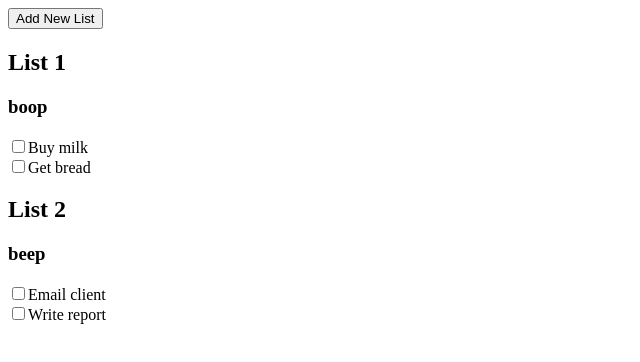
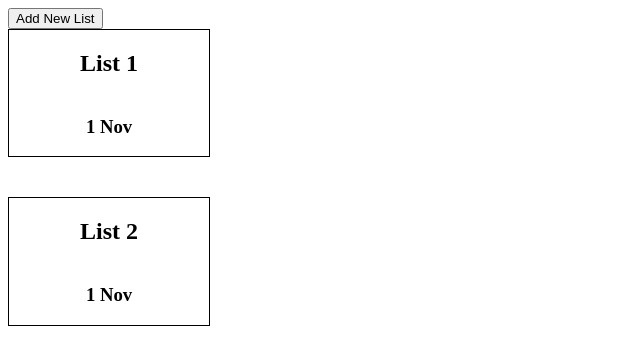
Before and after one commit to kauribeguely/randomJams, a React (Create React App) app in the folder firstreact/: page / in a window 1280 px wide. Shown: the top 362 px of the page, without its empty margins (0-640 px from the left). Built offline with nearby package versions, Linux system fonts and the light colour scheme.

Commit message:
added states to switch between all lists and single list, simplified single list view

```diff
--- a/firstreact/src/App.css
+++ b/firstreact/src/App.css
@@ -0,0 +1,15 @@
+.singleList
+{
+  width: 200px;
+  border: 1px solid black;
+  display: flex;
+  align-items: center;
+  flex-direction: column;
+  margin-bottom: 40px;
+}
+
+.right
+{
+  /* right:0px;
+  position: absolute; */
+}
--- a/firstreact/src/App.js
+++ b/firstreact/src/App.js
@@ -10,7 +10,7 @@ function App() {
     {
        id: 1,
        name: 'List 1',
-       category: 'boop',
+       timeModified: '1 Nov',
        listItems: [
          { id: 1, text: 'Buy milk', completed: false, owner: 'him' },
          { id: 2, text: 'Get bread', completed: true, owner: 'her' }
@@ -19,7 +19,7 @@ function App() {
      {
        id: 2,
        name: 'List 2',
-       category: 'beep',
+       timeModified: '1 Nov',
        listItems: [
          { id: 1, text: 'Email client', completed: false, owner: 'him' },
          { id: 2, text: 'Write report', completed: false, owner: 'her' }
@@ -27,12 +27,21 @@ function App() {
      },
   ]);
 
+  const [activePage, setActivePage] = useState("allLists");
+  const [currentList, setCurrentList] = useState(null);
+
+  // Function to view a single list
+const viewList = (list) => {
+  setCurrentList(list);
+  setActivePage("singleList");
+};
+
   // const []
 
 // Function to add a new list item
 const addList = () => {
 
- const newList = { name: `List ${lists.length + 1}`, category: 'new category' };
+ const newList = { name: `List ${lists.length + 1}`, timeModified: 'new category' };
  setLists([...lists, newList]);
 
 };
@@ -51,28 +60,34 @@ const addList = () => {
   //  </div>
   // );
 
+  // Render the appropriate page based on `activePage`
    return (
      <div className="App">
-     <div>
-       {/* Button to add a new list */}
+       {activePage === "allLists" ? (
+         <div id="allLists">
+
            <button onClick={addList}>Add New List</button>
-       {/* Render each list item */}
+
            {lists.map((list, index) => (
-         <List key={index} name={list.name} category={list.category} listItems={list.listItems} />
+             <div key={index}>
+               <List name={list.name} timeModified={list.timeModified} listItems={list.listItems} onView={() => viewList(list)}/>
+             </div>
            ))}
 
          </div>
+       ) : activePage === "singleList" && currentList ? (
+         <div id="singleList">
+           <h2>{currentList.name}</h2>
+           <button onClick={() => setActivePage("allLists")}>Back to All Lists</button>
+           {currentList.listItems.map((item, index) => (
+             <div key={index}>
+               <input type="checkbox" checked={item.completed} readOnly />
+               <span>{item.text}</span>
              </div>
-
-       // {lists.map((list, index) =>
-       // (
-       //   <List key={index} name={list.name} category={list.category} />
-       // ))}
-
-
-       // {lists[0].listItems.map(item, index) => (
-       //   <List key={index} text={item.text} completed={item.completed}, owner={item.owner} />
-       // ))}
+           ))}
+         </div>
+       ) : null}
+     </div>
    );
  }
 
--- a/firstreact/src/components/List.js
+++ b/firstreact/src/components/List.js
@@ -1,4 +1,3 @@
-
 
 import ListItem from './ListItem';
 import { useState } from 'react';
@@ -12,16 +11,16 @@ function List(props)
   ]);
 
   return  (
-    <>
-      <h2>{props.name}</h2>
-      <h3>{props.category}</h3>
-      {(props.listItems).map((list, index) => (
-      (
-        <ListItem key={index} text={list.text} completed={list.completed} />
-      )))}
-    </>
+    <div className="singleList" onClick={props.onView}>
+        <h2>{props.name}</h2>
+        <h3 className='right'>{props.timeModified}</h3>
+    </div>
   );
 
 }
 
+// {(props.listItems && props.listItems.length > 0 ? props.listItems : [{ text: 'Add Item', completed: false }]).map((list, index) => (
+//   <ListItem key={index} text={list.text} completed={list.completed} />
+// ))}
+
 export default List;
```
Lines whose indentation alone changed are shown as unchanged.
